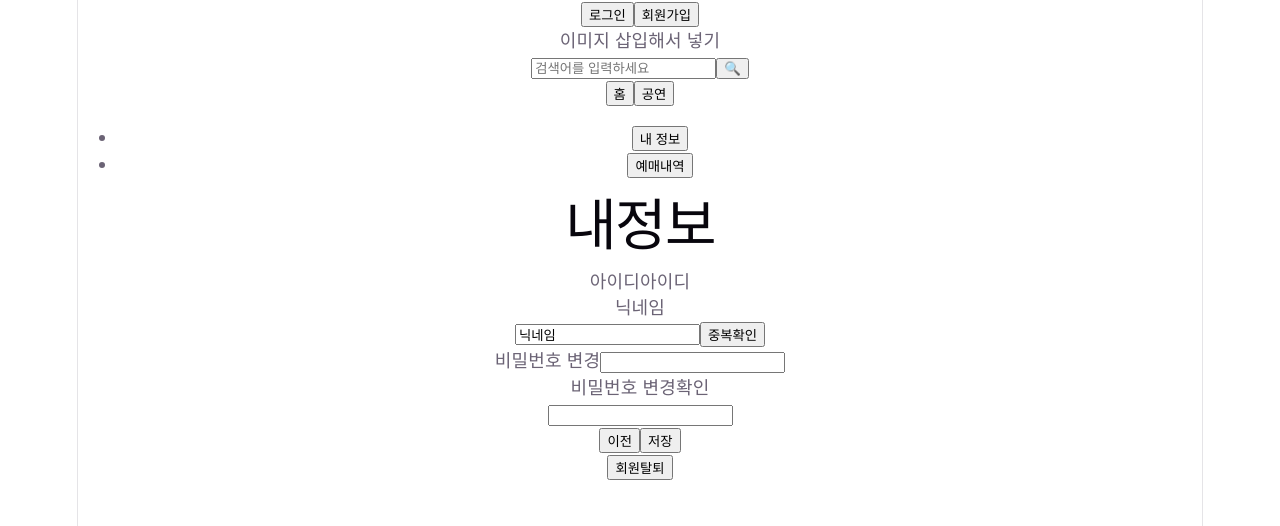
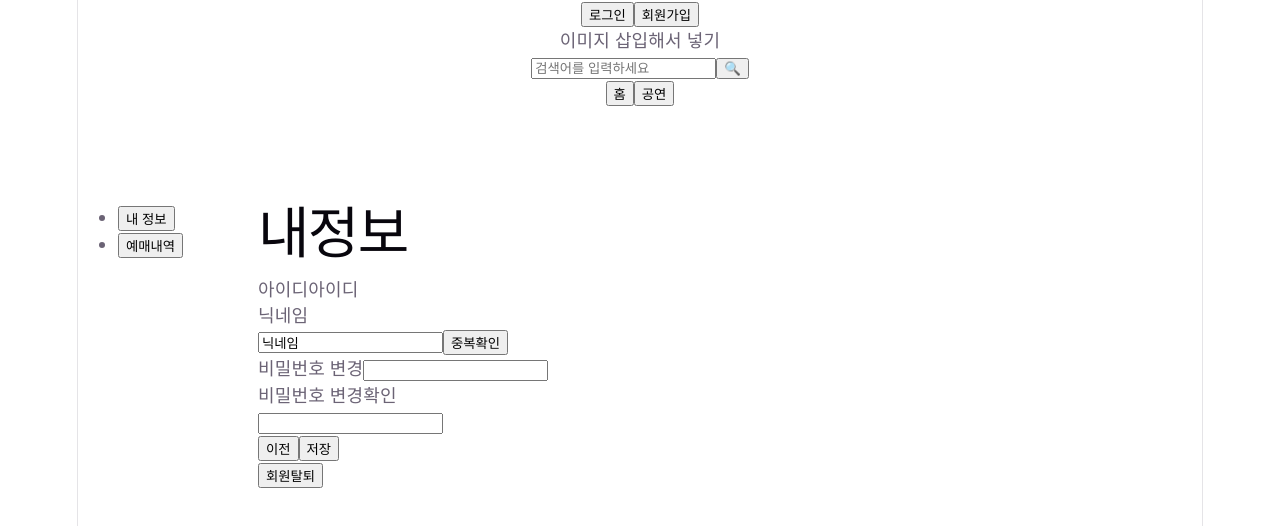
Before and after one commit to choda1510-user/smu8-ticket, a React (Vite) app in the folder frontend/: page /mypage in a window 1280 px wide. Shown: the top 526 px of the page. Built offline with nearby package versions, Linux system fonts and the light colour scheme.

Commit message:
add : layout css

```diff
--- /dev/null
+++ b/frontend/src/layouts/UserLayout.css
@@ -0,0 +1,10 @@
+.user-layout {
+    max-width: 1200px;
+    margin: 0 auto;
+    width: 100%;
+}
+
+.user-main {
+    width: 100%;
+    padding: 40px 0;
+}
--- a/frontend/src/layouts/UserLayout.tsx
+++ b/frontend/src/layouts/UserLayout.tsx
@@ -1,5 +1,6 @@
 import UserHeader from "@/sections/UserHeader";
 import { Outlet } from "react-router";
+import './UserLayout.css';
 
 function UserLayout() {
     return (
--- /dev/null
+++ b/frontend/src/layouts/UserMyPageLayout.css
@@ -0,0 +1,18 @@
+.user-mypage-layout {
+    display: flex;
+    gap: 60px;
+    padding: 40px 0;
+    align-items: flex-start;
+    /**/
+    text-align: left;
+}
+
+.user-mypage-side {
+    width: 120px;
+    flex-shrink: 0;
+    align-content: center;
+}
+
+.user-mypage-content {
+    flex: 1;
+}
--- a/frontend/src/layouts/UserMyPageLayout.tsx
+++ b/frontend/src/layouts/UserMyPageLayout.tsx
@@ -1,5 +1,6 @@
 import UserMyPageSide from "@/sections/UserMyPageSide";
 import { Outlet } from "react-router";
+import './UserMyPageLayout.css';
 
 function UserMyPageLayout() {
     return (
```
